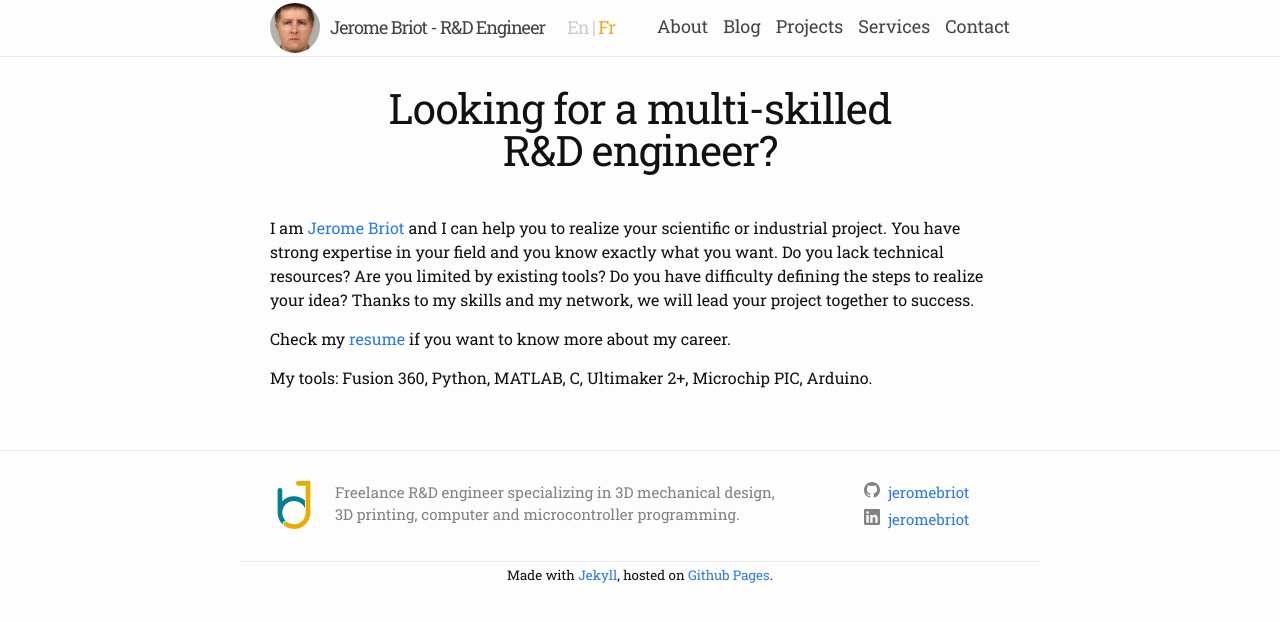
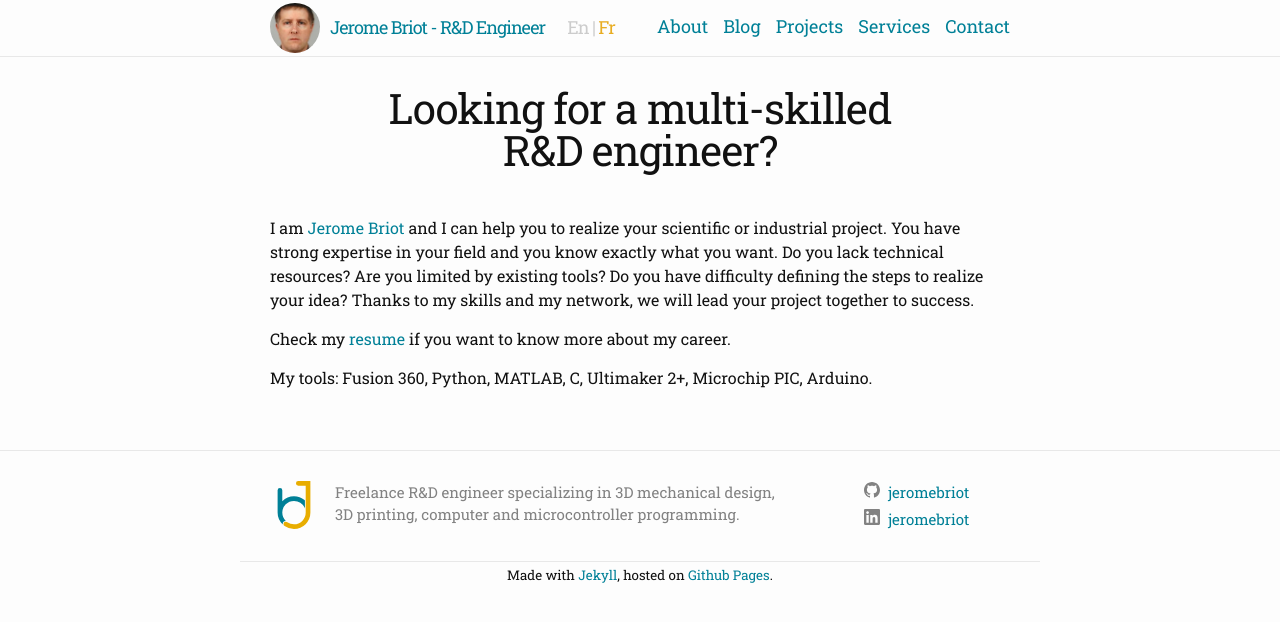
Before and after one commit to JeromeBriot/jeromebriot.github.io, a Jekyll site: the page built from index.md, in a window 1280 px wide. Shown: the top 622 px of the page. Built offline with Jekyll 4.4.1, drawn with Linux system fonts in a browser that asks for light colours.

Commit message:
Adjust header item colors

```diff
--- a/_sass/minima.scss
+++ b/_sass/minima.scss
@@ -13,7 +13,8 @@ $spacing-unit:     30px !default;
 
 $text-color:       #111 !default;
 $background-color: #fdfdfd !default;
-$brand-color:      #2a7ae2 !default;
+//$brand-color:      #2a7ae2 !default;
+$brand-color:      #008097 !default;
 
 $grey-color:       #828282 !default;
 $grey-color-light: lighten($grey-color, 40%) !default;
--- a/_sass/minima/_base.scss
+++ b/_sass/minima/_base.scss
@@ -103,14 +103,15 @@ a {
   color: $brand-color;
   text-decoration: none;
 
-  &:visited {
+  /*&:visited {
     color: darken($brand-color, 15%);
-  }
+  }*/
 
   &:hover {
-    color: $text-color;
-    /*text-decoration: underline;*/
-	text-decoration: underline dotted;
+    /*color: $text-color;*/
+	color: #444;
+    text-decoration: underline;
+	/*text-decoration: underline dotted;*/
   }
 
   .social-media-list &:hover {
--- a/_sass/minima/_layout.scss
+++ b/_sass/minima/_layout.scss
@@ -20,7 +20,8 @@
 
   &,
   &:visited {
-    color: $grey-color-dark;
+	color: #008097;
+    /*color: $grey-color-dark;*/
   }
 }
 
--- a/assets/custom.css
+++ b/assets/custom.css
@@ -2,7 +2,8 @@
 .site-header { border-top: 0px solid #424242; border-bottom: 1px solid #e8e8e8; min-height: 55.95px; position: relative; }
 
 /*.site-title { float: left; font-size: 18px; text-align: right;}*/
-.site-title { font-size: 18px;}
+.site-title, .site-title:visited { font-size: 18px; color: #008097; text-decoration: none;}
+.site-title:hover { color: #444; text-decoration: none;}
 .site-nav { float: left; }
 
 /* How to create an awesome navigation bar with HTML & CSS by Kevin Powell */
@@ -39,13 +40,20 @@ nav li {
 }
 
 nav a {
-  color: #444;
+  /*color: #444;*/
+  color: #008097;
   text-decoration: none;
   font-size: 18px;
 }
 
+nav a:visited {
+  /*color: #000;*/
+  color: #008097;
+  text-decoration: none;
+}
+
 nav a:hover {
-  color: #000;
+  color: #444;
   text-decoration: none;
 }
 
```
